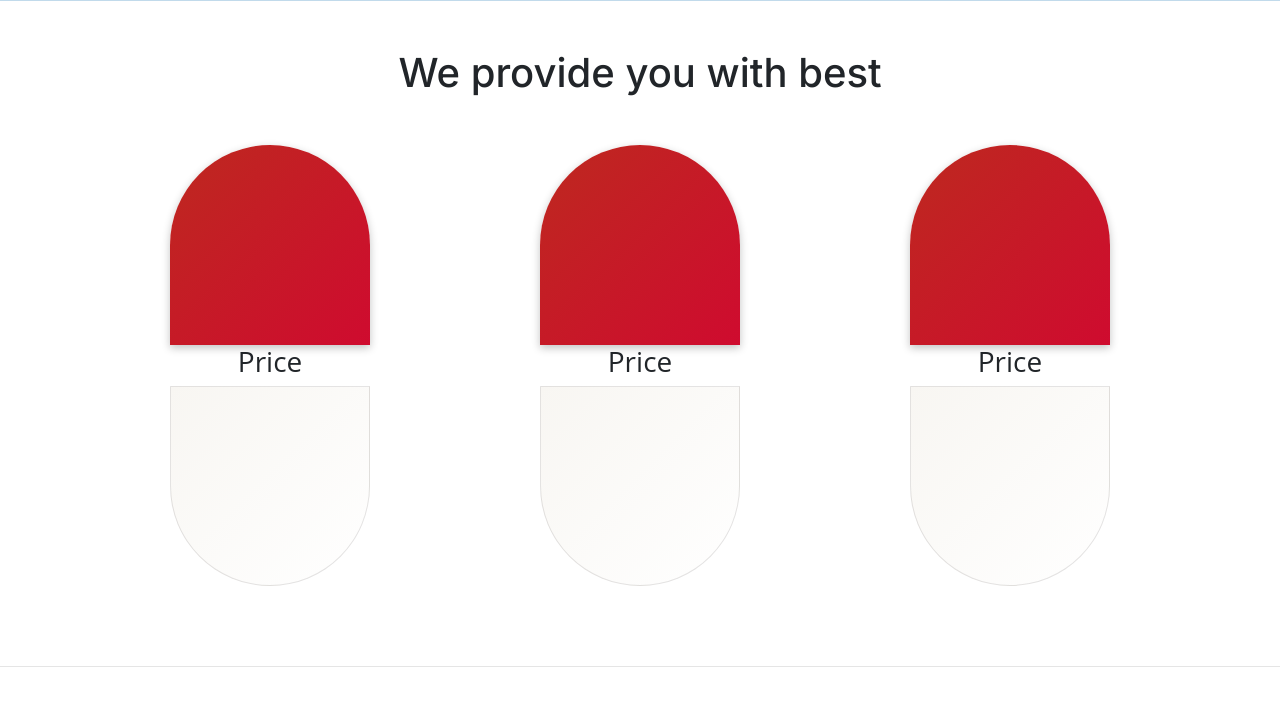
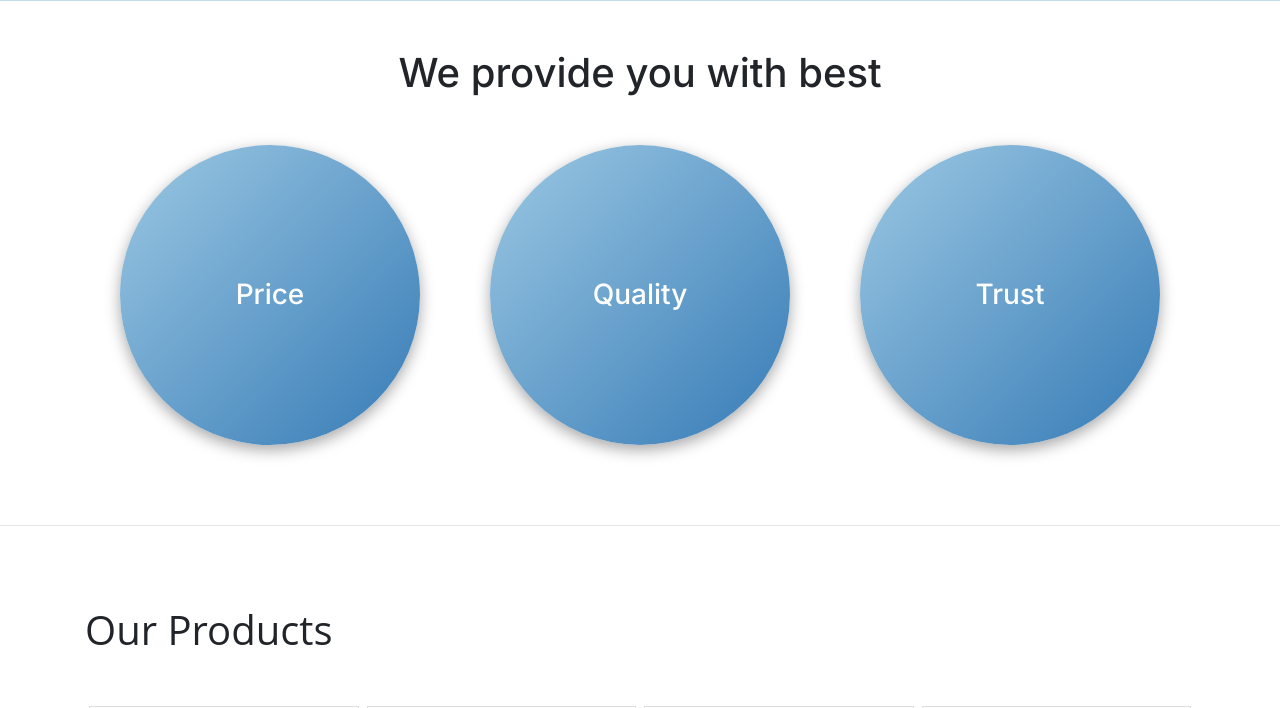
Before and after one commit to monykappa/WCL, a Django app: page / in a window 1280 px wide. Shown: the part 1752-2460 px from the top of the page. Run offline with Django 5.2, Linux system fonts and the light colour scheme; data that the repository does not hold is empty; some libraries are stand-ins or nearby versions.

Commit message:
circle boxes

```diff
--- a/static/css/home/home.css
+++ b/static/css/home/home.css
@@ -152,25 +152,7 @@ section.welcome-ctn p{
   font-family: var(--secondary-font);
 }
 
-.top-radius{
-  display: flex;
-  margin:0 auto;
-  border-radius: 50% 50% 0 0;
-  background-image: linear-gradient(to top left, rgb(207, 11, 47), #bd291f);
-  width: 200px;
-  height: 200px;
-  box-shadow: rgba(0, 0, 0, 0.24) 0px 3px 8px;
-}
-.bottom-radius{
-  display: flex;
-  margin:0 auto;
-  border-radius:0 0 50% 50%;
-  border:1px solid rgba(122, 119, 119, 0.196);
-  background-image: linear-gradient(to top left, rgb(255, 255, 255), #f8f6f2);
-  width: 200px;
-  height: 200px;
-  /* box-shadow: rgba(0, 0, 0, 0.25) 0px 54px 55px, rgba(0, 0, 0, 0.12) 0px -12px 30px, rgba(0, 0, 0, 0.12) 0px 4px 6px, rgba(0, 0, 0, 0.17) 0px 12px 13px, rgba(0, 0, 0, 0.09) 0px -3px 5px; */
-}
+
 
 
 
--- a/templates/home/home.html
+++ b/templates/home/home.html
@@ -73,40 +73,24 @@
     <h1 class="hidden-top">We provide you with best</h1>
     <div class="container mt-5">
         <div class="row">
-            <div class="col-md-4 pills">
-                <div class="top-radius  hidden-top">
-                </div>
-                <div class="">
+            <div class="col-md-4">
+                <div class="circle hidden-top">
                     <h3>Price</h3>
                 </div>
-                <div class="bottom-radius  hidden-bottom">
+            </div>
+            <div class="col-md-4">
+                <div class="circle hidden-top">
+                    <h3>Quality</h3>
                 </div>
-
             </div>
-            <div class="col-md-4 pills">
-                <div class="top-radius  hidden-top">
+            <div class="col-md-4">
+                <div class="circle hidden-top">
+                    <h3>Trust</h3>
                 </div>
-                <div class="">
-                    <h3>Price</h3>
-                </div>
-                <div class="bottom-radius  hidden-bottom">
-                </div>
-
-            </div>
-            <div class="col-md-4 pills">
-                <div class="top-radius  hidden-top">
-                </div>
-                <div class="">
-                    <h3>Price</h3>
-                </div>
-                <div class="bottom-radius  hidden-bottom">
-                </div>
-
             </div>
         </div>
-
+    </div>
 </section>
-
 
 <hr>
 
```
